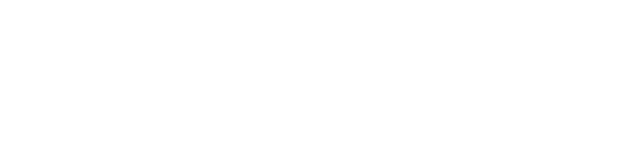
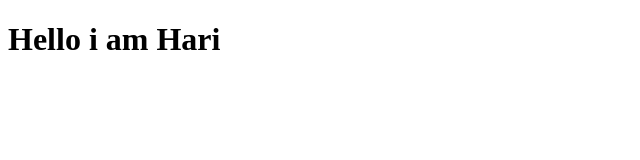
Before and after one commit to Hari-program/Git-, a plain HTML site: page index.html in a window 1280 px wide. Shown: the whole page, without its empty margins (0-640 px from the left). Drawn offline with Linux system fonts and the light colour scheme.

Commit message:
Adding some features

```diff
--- a/index.html
+++ b/index.html
@@ -4,6 +4,7 @@
     <meta charset="UTF-8">
     <meta name="viewport" content="width=device-width, initial-scale=1.0">
     <title>Git course</title>
+    <h1> Hello i am Hari</h1>
 </head>
 <body>
 
--- a/index.js
+++ b/index.js
@@ -1 +1,3 @@
 console.log("Welcome to git course");
+
+console.log("this is new change");
```
